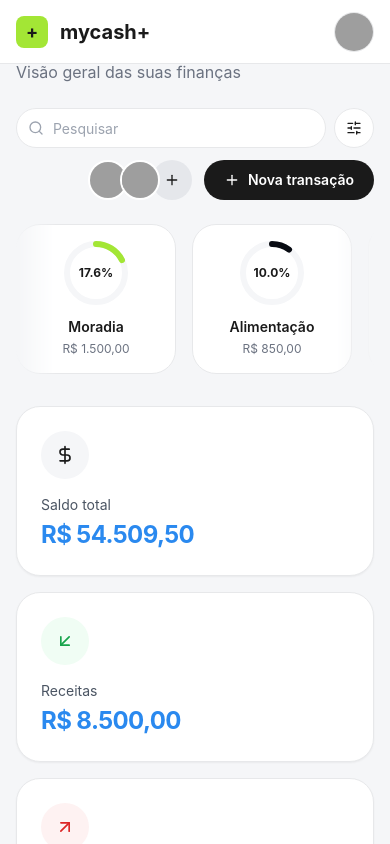
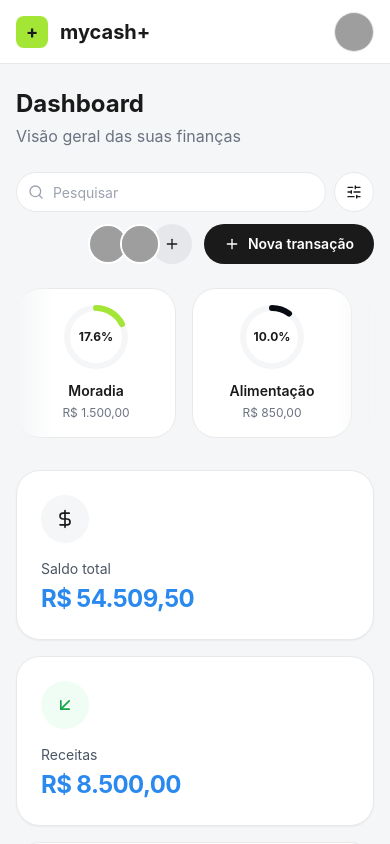
Before and after one commit to brgoncalvess/mycash-plus, a React (Vite) app: page / in a window 390 px wide. Built offline with nearby package versions, Linux system fonts and the light colour scheme; grey boxes are pictures that could not be loaded.

Commit message:
fix: improve layout responsiveness with proper spacing

```diff
--- a/src/router.tsx
+++ b/src/router.tsx
@@ -161,8 +161,8 @@
             <MobileHeader />
 
             {/* Main Content */}
-            <main className="flex-1 overflow-y-auto">
-                <div className="container mx-auto px-4 sm:px-6 lg:px-8 py-6 max-w-[1600px]">
+            <main className="flex-1 overflow-y-auto pt-16 lg:pt-0">
+                <div className="w-full px-4 sm:px-6 lg:px-8 py-6 max-w-[1600px] mx-auto">
                     <Outlet />
                 </div>
             </main>
```
